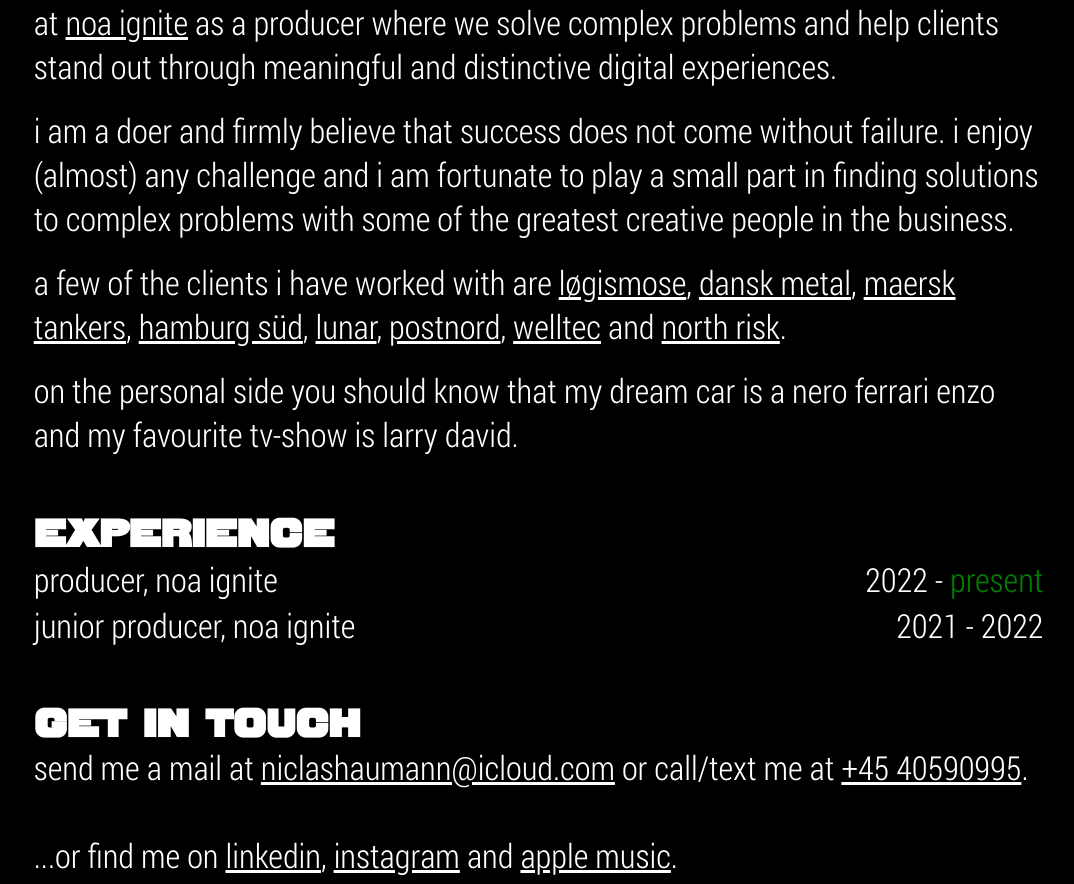
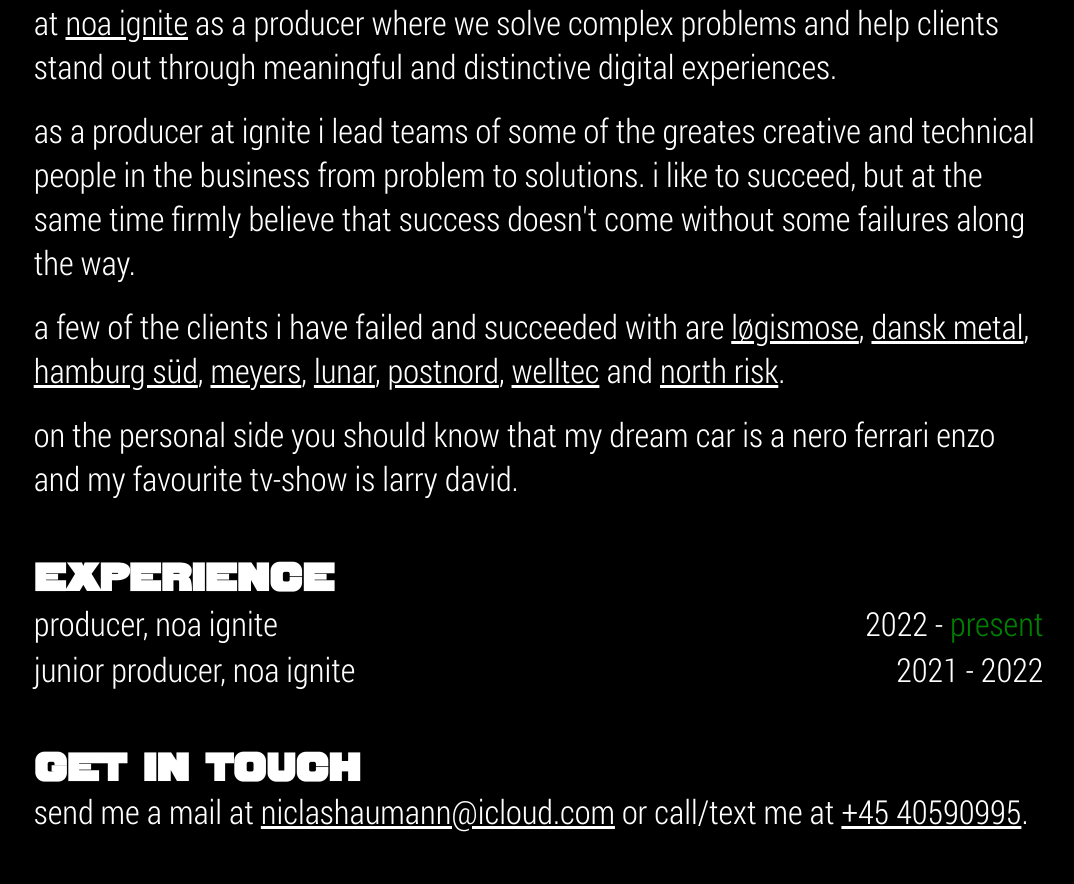
Before and after one commit to niclashaumann/niclashaumann, a JavaScript app: page / in a window 1280 px wide. Shown: the part 1115-1999 px from the top of the page, without its empty margins (4-1078 px from the left). Built offline with nearby package versions, Linux system fonts and the light colour scheme; the HTML template or start-up script is replaced by a standard one.

Commit message:
late night HOV

```diff
--- a/src/App.js
+++ b/src/App.js
@@ -35,14 +35,14 @@
         </p>
         <br />
         <p>
-          i am a doer and firmly believe that success does not come without
-          failure. i enjoy (almost) any challenge and i am fortunate to play a
-          small part in finding solutions to complex problems with some of the
-          greatest creative people in the business.
+          as a producer at ignite i lead teams of some of the greates creative
+          and technical people in the business from problem to solutions. i like
+          to succeed, but at the same time firmly believe that success doesn't
+          come without some failures along the way.
         </p>
         <br />
         <p>
-          a few of the clients i have worked with are{" "}
+          a few of the clients i have failed and succeeded with are{" "}
           <a
             href="https://www.loegismose.dk"
             target="_blank"
@@ -60,19 +60,19 @@
           </a>
           ,{" "}
           <a
-            href="https://maersktankers.com"
-            target="_blank"
-            rel="noopener noreferrer"
-          >
-            maersk tankers
-          </a>
-          ,{" "}
-          <a
             href="https://www.hamburgsud.com"
             target="_blank"
             rel="noopener noreferrer"
           >
             hamburg süd
+          </a>
+          ,{" "}
+          <a
+            href="https://www.meyers.dk"
+            target="_blank"
+            rel="noopener noreferrer"
+          >
+            meyers
           </a>
           ,{" "}
           <a
```
